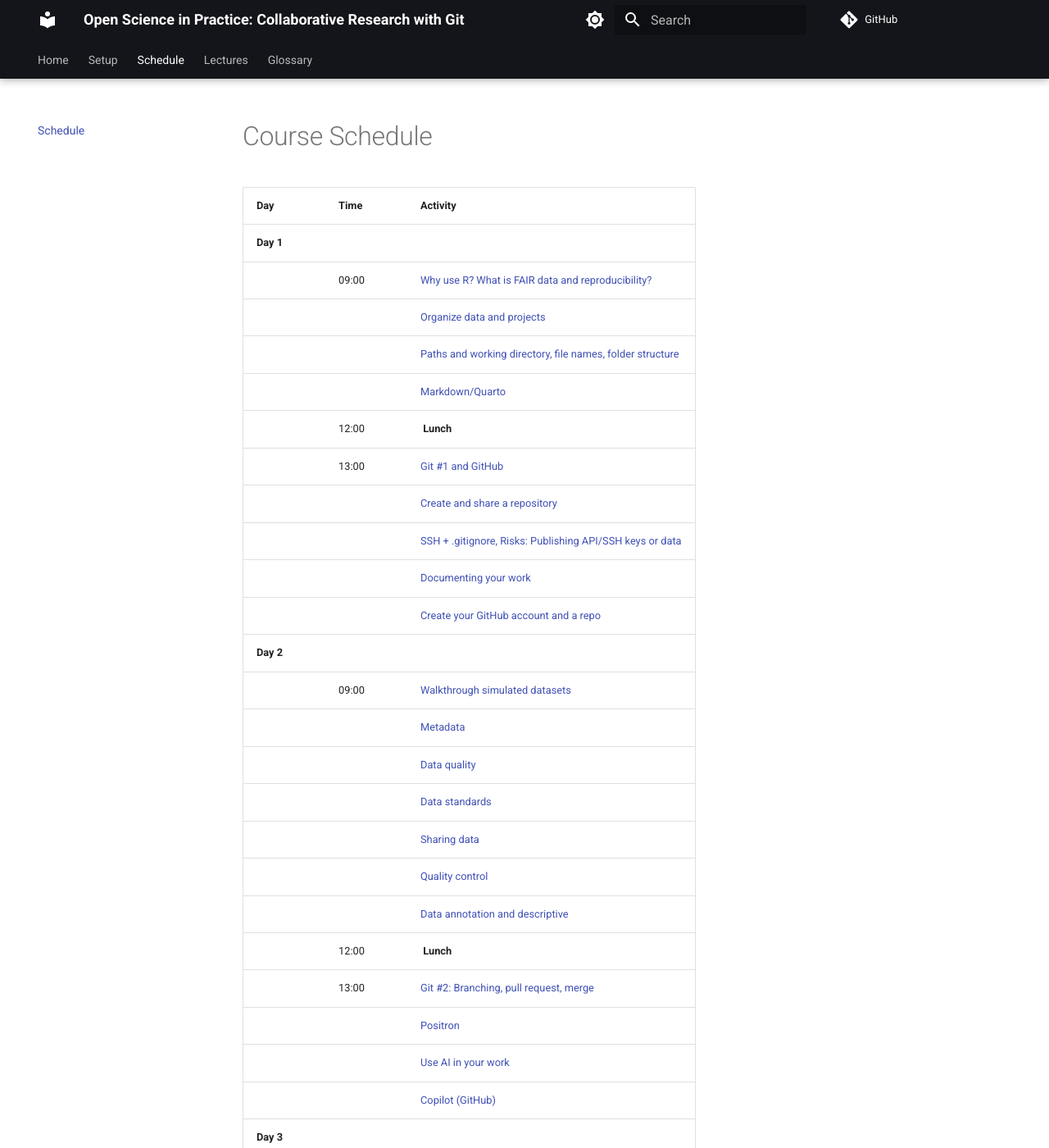
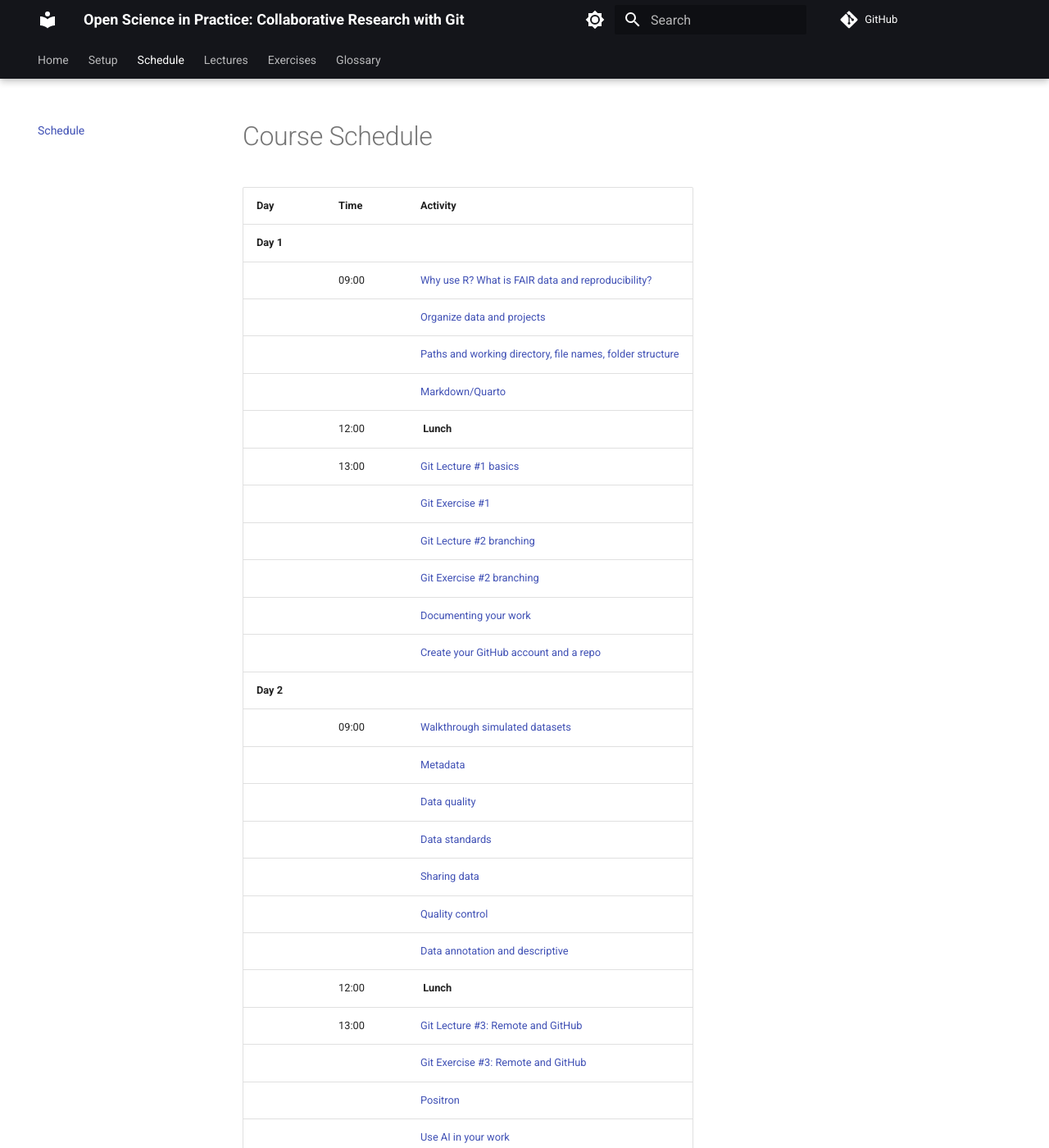
Before and after one commit to k-CIR/course-open-science-in-practice, an MkDocs documentation site: the page built from docs/schedule.md, in a window 1280 px wide and 1400 px high. Shown: the whole window at 82% size. Built offline with MkDocs 1.6.1 and Material for MkDocs 9.7.7, drawn with Linux system fonts in a browser that asks for light colours; comment, search, counter and statistics services are not loaded.

Commit message:
Introducing exercises as a separate tab and restructuring, including file renaming and cleaning up.

```diff
--- a/docs/schedule.md
+++ b/docs/schedule.md
@@ -8,9 +8,10 @@
 |          |         | [Paths and working directory, file names, folder structure](lectures/structure.md)                  |
 |          |         | [Markdown/Quarto](lectures/markdown-quarto.md)                                                      |
 |          | 12:00   | **Lunch**                                                                                           |
-|          | 13:00   | [Git #1 and GitHub](lectures/intro-to-git.md)                                                       |
-|          |         | [Create and share a repository](lectures/git-create-share.md)                                       |
-|          |         | [SSH + .gitignore, Risks: Publishing API/SSH keys or data](lectures/ssh-gitignore.md)               |
+|          | 13:00   | [Git Lecture #1 basics](lectures/git-lectures-1.md)                                                 |
+|          |         | [Git Exercise #1 ](exercises/git-exercises-1.md)                                                    |
+|          |         | [Git Lecture #2 branching](lectures/git-lectures-2.md)                                              |
+|          |         | [Git Exercise #2 branching](exercises/git-exercises-2.md)                                              |
 |          |         | [Documenting your work](lectures/documentation.md)                                                  |
 |          |         | [Create your GitHub account and a repo](lectures/github.md)                                         |
 | **Day 2**|         |                                                                                                     |
@@ -22,15 +23,16 @@
 |          |         | [Quality control](lectures/quality-control.md)                                                      |
 |          |         | [Data annotation and descriptive](lectures/data-annotation-and-descriptives.md)                     |
 |          | 12:00   | **Lunch**                                                                                           |
-|          | 13:00   | [Git #2: Branching, pull request, merge](lectures/branching-pull-request-merge.md)                  |
-|          |         | [Positron](lectures/intro-to-positron.md)                                                           |
+|          | 13:00   | [Git Lecture #3: Remote and GitHub](lectures/git-lectures-3.md)                                     |
+|          |         | [Git Exercise #3: Remote and GitHub](exercises/git-exercises-3.md)                                  |
+|          |         | [Positron](lectures/positron-lectures-1.md)                                                         |
 |          |         | [Use AI in your work](lectures/agentic-coding.md)                                                   |
 |          |         | [Copilot (GitHub)](lectures/copilot-github.md)                                                      |
 | **Day 3**|         |                                                                                                     |
 |          | 09:00   | [Work with your code - buddy's code](lectures/fork-code-swap.md)                                    |
 |          |         | **Lunch**                                                                                           |
 |          |         | [Contribute to your buddy's repo](lectures/contribute-to-your-buddys-repo.md)                       |
-|          |         | [Branch, merge and make a PR](lectures/branch-merge-and-make-a-pr.md)                               |
+|          |         | [Branch, merge and make a PR](lectures/git-lectures-4.md)                               |
 |          |         | [Work on your project](lectures/work-on-your-project.md)                                            |
 | **Day 4**|         |                                                                                                     |
 |          | 09:00   | [Support session: work on your project](lectures/work-on-your-project.md)                           |
--- a/mkdocs.yml
+++ b/mkdocs.yml
@@ -76,13 +76,12 @@
   - Lectures:
       - "Overview": lectures/index.md
       - 'Git':
-        - "Git #1 and GitHub": lectures/intro-to-git.md
-        - "Create and share a repository": lectures/git-create-share.md
-        - "SSH and .gitignore": lectures/ssh-gitignore.md
+        - "Git #1 basics": lectures/git-lectures-1.md
+        - "Git #2 branching": lectures/git-lectures-2.md
+        - "Git #3 remote": lectures/git-lectures-3.md
+        - "Git #4 collaboration": lectures/git-lectures-4.md
         - "Documenting your work": lectures/documentation.md
         - "Create your GitHub account": lectures/github.md
-        - "Git #2: Branching, pull request, merge": lectures/branching-pull-request-merge.md
-        - "Branch, merge and make a PR": lectures/branch-merge-and-make-a-pr.md
       - 'Data':
         - "FAIR data and reproducibility": lectures/fair-data-and-code.md
         - "Organise data and projects": lectures/organise-data.md
@@ -95,12 +94,12 @@
         - "Quality control": lectures/quality-control.md
         - "Data annotation and descriptives": lectures/data-annotation-and-descriptives.md
       - 'Tools':
-        - "Intro to Positron": lectures/intro-to-positron.md
-        - "Intro to R": lectures/intro-to-r.md
+        - "Positron #1 basics": lectures/positron-lectures-1.md
+        - "R #1 basics": lectures/r-lectures-1.md
         - "Markdown and Quarto": lectures/markdown-quarto.md
         - "Use AI in your work": lectures/agentic-coding.md
         - "Copilot (GitHub)": lectures/copilot-github.md
-        - "Positron extended": lectures/positron-features.md
+        - "Positron #2 extended": lectures/positron-lectures-2.md
       - 'Project':
         - "Work with your code buddy's code": lectures/fork-code-swap.md
         - "Contribute to your buddy's repo": lectures/contribute-to-your-buddys-repo.md
@@ -109,6 +108,12 @@
         - "Examination": lectures/examination.md
         - "Presentation of results": lectures/presentation.md
         - "GitHub repo - send link": lectures/share-repo.md
+  - Exercises:
+    - 'Git #1 basics': 'exercises/git-exercises-1.md'
+    - 'Git #2 branching': 'exercises/git-exercises-2.md'
+    - 'Git #3 safety': 'exercises/git-exercises-3.md'
+    - 'Git #4 safety': 'exercises/git-exercises-4.md'
+    - 'Testing your scripts': exercises/quality-exercises-1.md
   - Glossary: glossary.md
 
 
```
Also changed, not shown: docs/exercises/git-exercises-1.md (added, +253 -0 lines), docs/lectures/branch-merge-and-make-a-pr.md (deleted, +0 -11 lines), docs/lectures/branching-pull-request-merge.md (deleted, +0 -11 lines), docs/lectures/git-create-share.md (deleted, +0 -11 lines), docs/lectures/git-lectures-1.md (renamed from docs/lectures/intro-to-git.md, +3 -2 lines), docs/lectures/ssh-gitignore.md (deleted, +0 -11 lines), docs/setup.md (+6 -1 lines), docs/assets/git_full_flow.svg (added), docs/assets/git_goldilocks.jpg (added), docs/assets/git_local_flow.svg (added), docs/lectures/positron-lectures-1.md (renamed from docs/lectures/intro-to-positron.md), docs/lectures/positron-lectures-2.md (renamed from docs/lectures/positron-features.md), docs/lectures/r-lectures-1.md (renamed from docs/lectures/intro-to-r.md), 1 other file.
